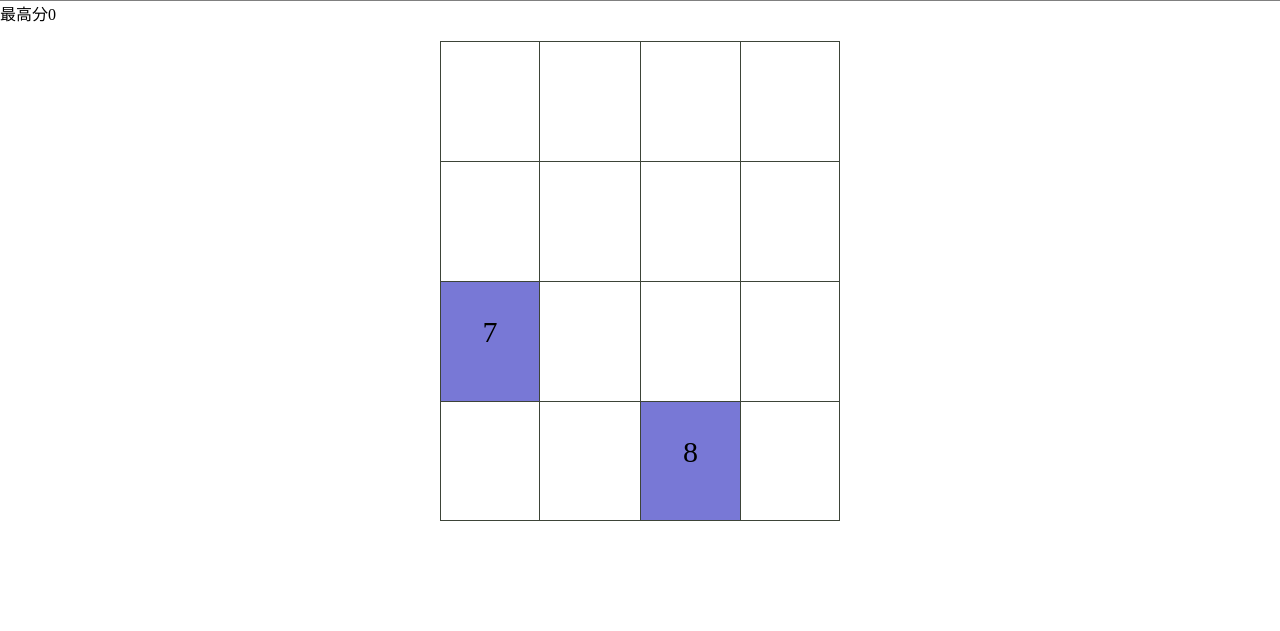
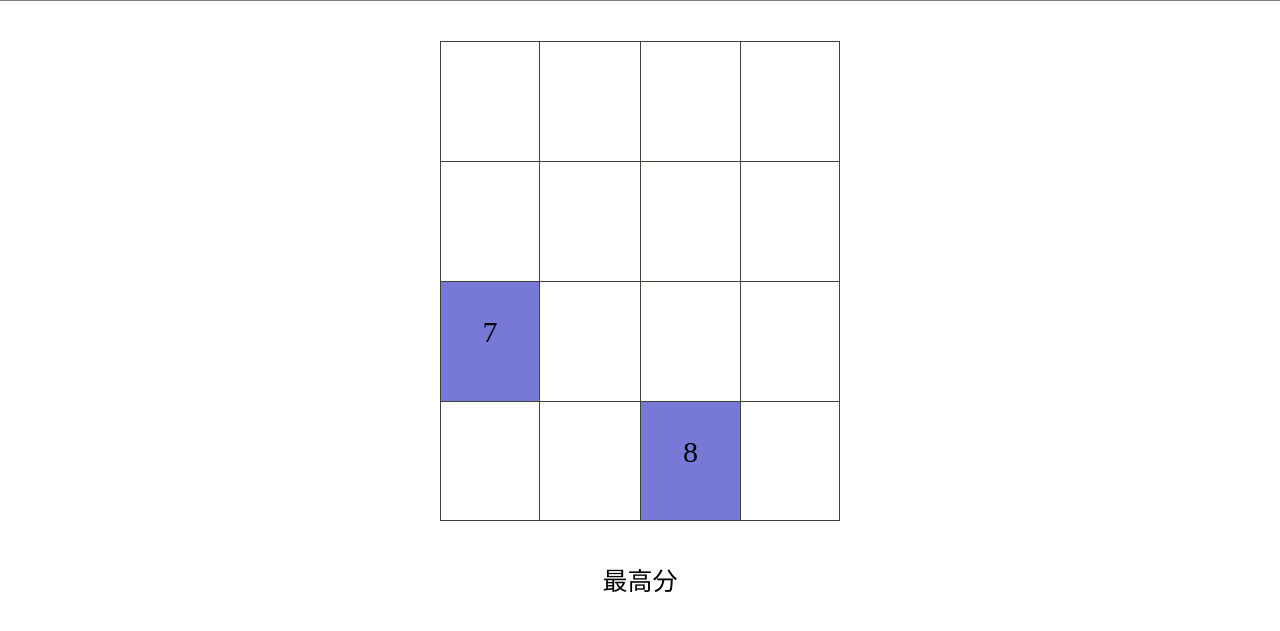
Before and after one commit to polandeme/fmin, a website: page base.html in a window 1280 px wide. Shown: the part 51-682 px from the top of the page. Drawn offline with Linux system fonts and the light colour scheme.

Commit message:
add max score :punch:

```diff
--- a/js/base.js
+++ b/js/base.js
@@ -104,6 +104,7 @@ function reDraw(curNum) {
 	}
 }
 initCell(16);
+showMaxScore();
 initInsertNum();
 
 // 新数字生成策略
@@ -187,7 +188,11 @@ function store(score) {
 	console.log(curScore);
 	console.log('-----');
 	console.log(curScore);
-	curScore > score ? null : window.localStorage.setItem('maxScore', score);
+	curScore > score ? null : window.localStorage.setItem('maxScore', score) || $('.max-score-num').text(score);
+}
+function showMaxScore() {
+	var maxScore = window.localStorage.getItem('maxScore');
+	$('.max-score-num').text(maxScore);
 }
 /**
  * 1. 多个对象push进去
--- a/src/less/base.less
+++ b/src/less/base.less
@@ -106,9 +106,11 @@ li {
 
 // footer
 .footer {
-	position: fixed;
+	float: left;
 	width: 100%;
 	height: 50px;
+	text-align: center;
+
 }
 .max-score {
 	width: 100%;
```
Also changed, not shown: public/css/base.css.
